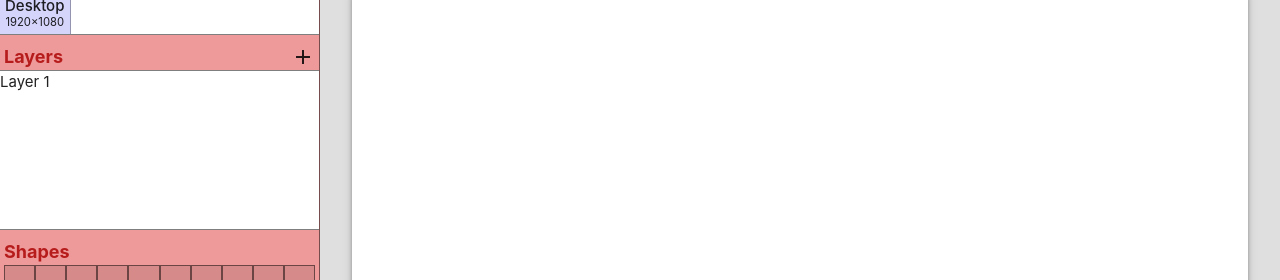
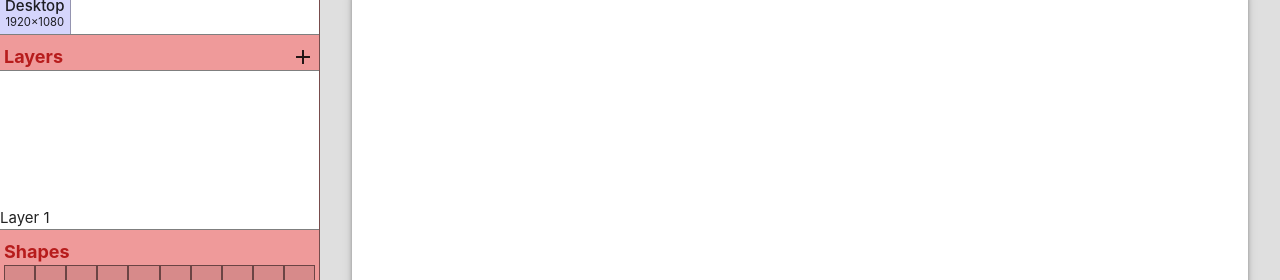
Before and after one commit to ShaneByrne0963/wirefree, a React (Vite) app: page / in a window 1280 px wide. Shown: the part 172-452 px from the top of the page. Built offline with nearby package versions, Linux system fonts and the light colour scheme.

Commit message:
Add scroll bar to layers section

```diff
--- a/src/assets/css/style.css
+++ b/src/assets/css/style.css
@@ -157,14 +157,17 @@ input[type="text"]:not(.browser-default) {
 
 .side-panel-section.sm {
     height: 96px;
+    --section-height: 96px;
 }
 
 .side-panel-section.md {
     height: 128px;
+    --section-height: 128px;
 }
 
 .side-panel-section.lg {
     height: 160px;
+    --section-height: 160px;
 }
 
 .section-content-container {
@@ -182,6 +185,21 @@ input[type="text"]:not(.browser-default) {
     left: 0;
     display: flex;
     max-height: 100%;
+}
+
+#section-layers {
+    position: relative;
+}
+
+#layer-list {
+    position: absolute;
+    bottom: 0;
+    left: 0;
+    height: calc(var(--section-height) - 2px);
+    width: 100%;
+    overflow-y: auto;
+    display: flex;
+    flex-direction: column-reverse;
 }
 
 .screen-size-select-button {
--- a/src/components/side-panel/layers/LayerList.tsx
+++ b/src/components/side-panel/layers/LayerList.tsx
@@ -9,7 +9,7 @@ function LayerList() {
     screenSizeData.activeScreens[screenSizeData.selectedScreen].name;
   const currentPage =
     pageData.pages[pageData.selectedPage].data[currentScreenSize];
-  let renderLayers = [...currentPage.layers].reverse();
+  let renderLayers = [...currentPage.layers];
 
   return (
     <div id="layer-list">
--- a/src/components/window/page_settings/PageListItem.tsx
+++ b/src/components/window/page_settings/PageListItem.tsx
@@ -2,7 +2,6 @@ import { useState } from "react";
 import { useDispatch, useSelector } from "react-redux";
 import { RootState } from "../../../state/store";
 import {
-  createPage,
   duplicatePage,
   renamePage,
   setPage,
```
